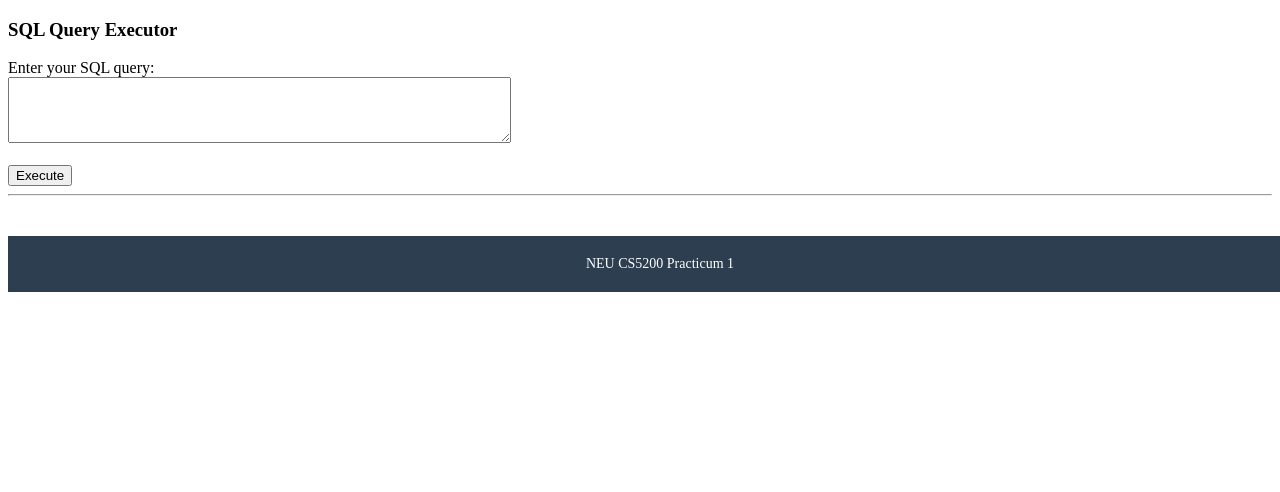
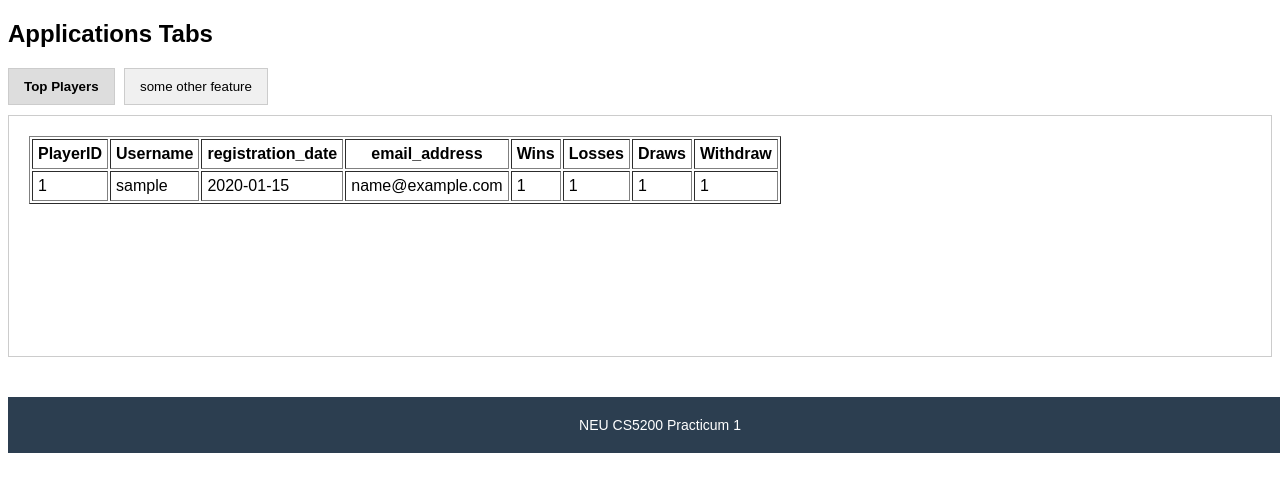
Before and after one commit to kl1900/CS5200P1, a PHP site: page / in a window 1280 px wide. Shown: the top 492 px of the page. Run offline with PHP 8.4, Linux system fonts and the light colour scheme; tables that the repository leaves empty hold one stand-in row (values such as "Sample post"); data that the repository does not hold is empty.

Commit message:
added get_top_players

```diff
--- /dev/null
+++ b/app/features/db.php
@@ -0,0 +1,13 @@
+<!-- setup php server connection -->
+<?php
+$servername = "mysql";  // The MySQL service name in docker-compose
+$username = "root";
+$password = "5800";
+$dbname = "Practicum1";
+
+$conn = new mysqli($servername, $username, $password, $dbname);
+
+if ($conn->connect_error) {
+    die("Connection failed: " . $conn->connect_error);
+}
+?>
--- /dev/null
+++ b/app/features/get_top_players.php
@@ -0,0 +1,39 @@
+
+<!-- form submission section -->
+<?php
+include "./db.php";
+
+$sql = "select * from Player";
+$result = null;
+$error = "";
+try {
+    // Execute the query
+    $result = mysqli_query($conn, $sql);
+    if (!$result) {
+        $error = mysqli_error($conn);
+    }
+} catch (Throwable $e){
+    $error = "Fatal error: " . $e->getMessage();
+}
+?>
+<?php if ($error): ?>
+    <p style="color:red;">Error: <?php echo $error; ?></p>
+<?php elseif ($result && mysqli_num_rows($result) > 0): ?>
+
+    <table border="1" cellpadding="5">
+        <tr>
+            <?php while ($field = mysqli_fetch_field($result)) : ?>
+                <th><?php echo htmlspecialchars($field->name); ?></th>
+            <?php endwhile; ?>
+        </tr>
+        <?php while ($row = mysqli_fetch_assoc($result)) : ?>
+            <tr>
+                <?php foreach ($row as $value) : ?>
+                    <td><?php echo htmlspecialchars($value); ?></td>
+                <?php endforeach; ?>
+            </tr>
+        <?php endwhile; ?>
+    </table>
+<?php elseif ($result): ?>
+    <p>No results found.</p>
+<?php endif; ?>
--- a/app/includes/footer.php
+++ b/app/includes/footer.php
@@ -13,4 +13,3 @@
 ">
 NEU CS5200 Practicum 1
 </footer>
-<?php mysqli_close($conn); ?>
--- a/app/includes/header.php
+++ b/app/includes/header.php
@@ -1,20 +1,26 @@
 <!DOCTYPE HTML>
 <html>
 <head title="index">
-<style>
-</style>
+<title>Check Game Dashboard</title>
+    <style>
+        body { font-family: Arial; }
+        .tabs { margin-bottom: 10px; }
+        .tab-button {
+            background: #f0f0f0;
+            border: 1px solid #ccc;
+            padding: 10px 15px;
+            cursor: pointer;
+            margin-right: 5px;
+        }
+        .tab-button.active {
+            background: #ddd;
+            font-weight: bold;
+        }
+        #content {
+            border: 1px solid #ccc;
+            padding: 20px;
+            min-height: 200px;
+            background: #fff;
+        }
+    </style>
 </head>
-
-<!-- setup php server connection -->
-<?php
-$servername = "mysql";  // The MySQL service name in docker-compose
-$username = "root";
-$password = "5800";
-$dbname = "Practicum1";
-
-$conn = new mysqli($servername, $username, $password, $dbname);
-
-if ($conn->connect_error) {
-    die("Connection failed: " . $conn->connect_error);
-}
-?>
--- a/app/index.php
+++ b/app/index.php
@@ -1,54 +1,36 @@
 <?php include "./includes/header.php"?>
 
-<!-- form submission section -->
-<?php
-$result = null;
-$error = "";
-try {
-    if ($_SERVER["REQUEST_METHOD"] == "POST" && !empty($_POST["sql_query"])) {
-        $query = $_POST["sql_query"];
+<h2>Applications Tabs</h2>
 
-        // Execute the query
-        $result = mysqli_query($conn, $query);
-        if (!$result) {
-            $error = mysqli_error($conn);
-        }
-    }
-} catch (Throwable $e){
-    $error = "Fatal error: " . $e->getMessage();
+<div class="tabs">
+    <button class="tab-button" onclick="loadTab('features/get_top_players.php', this)">Top Players</button>
+    <button class="tab-button" onclick="loadTab('features/something.php', this)">some other feature</button>
+</div>
+
+<div id="content">
+    <p>Select a feature tab above to load PHP content.</p>
+</div>
+
+<script>
+function loadTab(url, btn) {
+    // Mark the active tab
+    document.querySelectorAll('.tab-button').forEach(b => b.classList.remove('active'));
+    btn.classList.add('active');
+
+    // Fetch and load the PHP content
+    fetch(url)
+        .then(response => response.text())
+        .then(html => {
+            document.getElementById('content').innerHTML = html;
+        })
+        .catch(err => {
+            document.getElementById('content').innerHTML = `<p style="color:red;">Failed to load ${url}</p>`;
+        });
 }
-?>
 
-<h3>SQL Query Executor</h3>
-<form method="post">
-    <label for="sql_query">Enter your SQL query:</label><br>
-    <textarea name="sql_query" id="sql_query" rows="4" cols="60"><?php echo isset($_POST["sql_query"]) ? htmlspecialchars($_POST["sql_query"]) : ""; ?></textarea><br><br>
-    <button type="submit">Execute</button>
-</form>
-
-
-<hr>
-
-    <?php if ($error): ?>
-        <p style="color:red;">Error: <?php echo $error; ?></p>
-    <?php elseif ($result && mysqli_num_rows($result) > 0): ?>
-        <h3>Query Results:</h3>
-        <table border="1" cellpadding="5">
-            <tr>
-                <?php while ($field = mysqli_fetch_field($result)) : ?>
-                    <th><?php echo htmlspecialchars($field->name); ?></th>
-                <?php endwhile; ?>
-            </tr>
-            <?php while ($row = mysqli_fetch_assoc($result)) : ?>
-                <tr>
-                    <?php foreach ($row as $value) : ?>
-                        <td><?php echo htmlspecialchars($value); ?></td>
-                    <?php endforeach; ?>
-                </tr>
-            <?php endwhile; ?>
-        </table>
-    <?php elseif ($result): ?>
-        <p>No results found.</p>
-    <?php endif; ?>
+window.onload = function () {
+    document.querySelector('.tab-button').click();
+};
+</script>
 
 <?php include "./includes/footer.php" ?>
```
